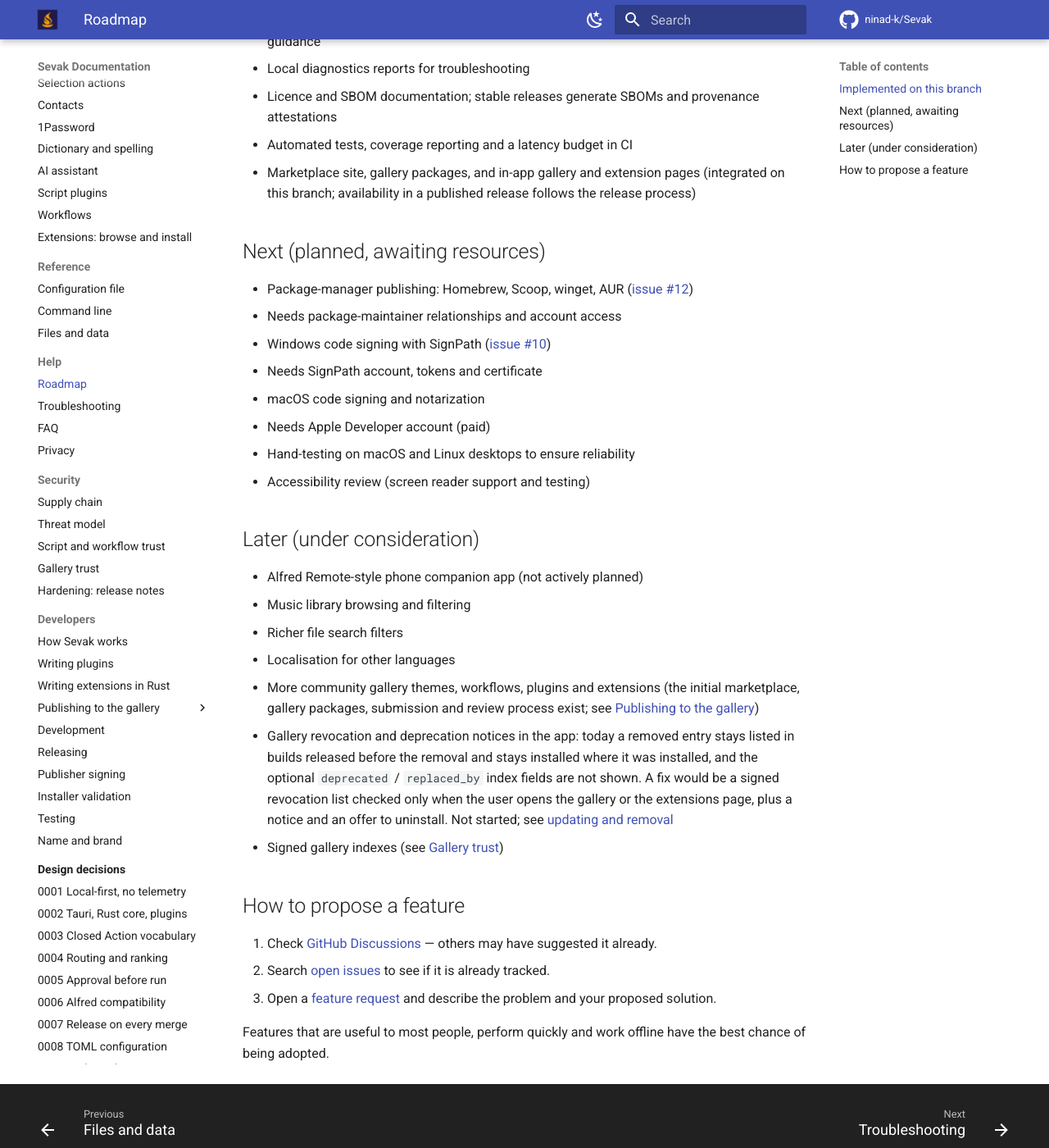
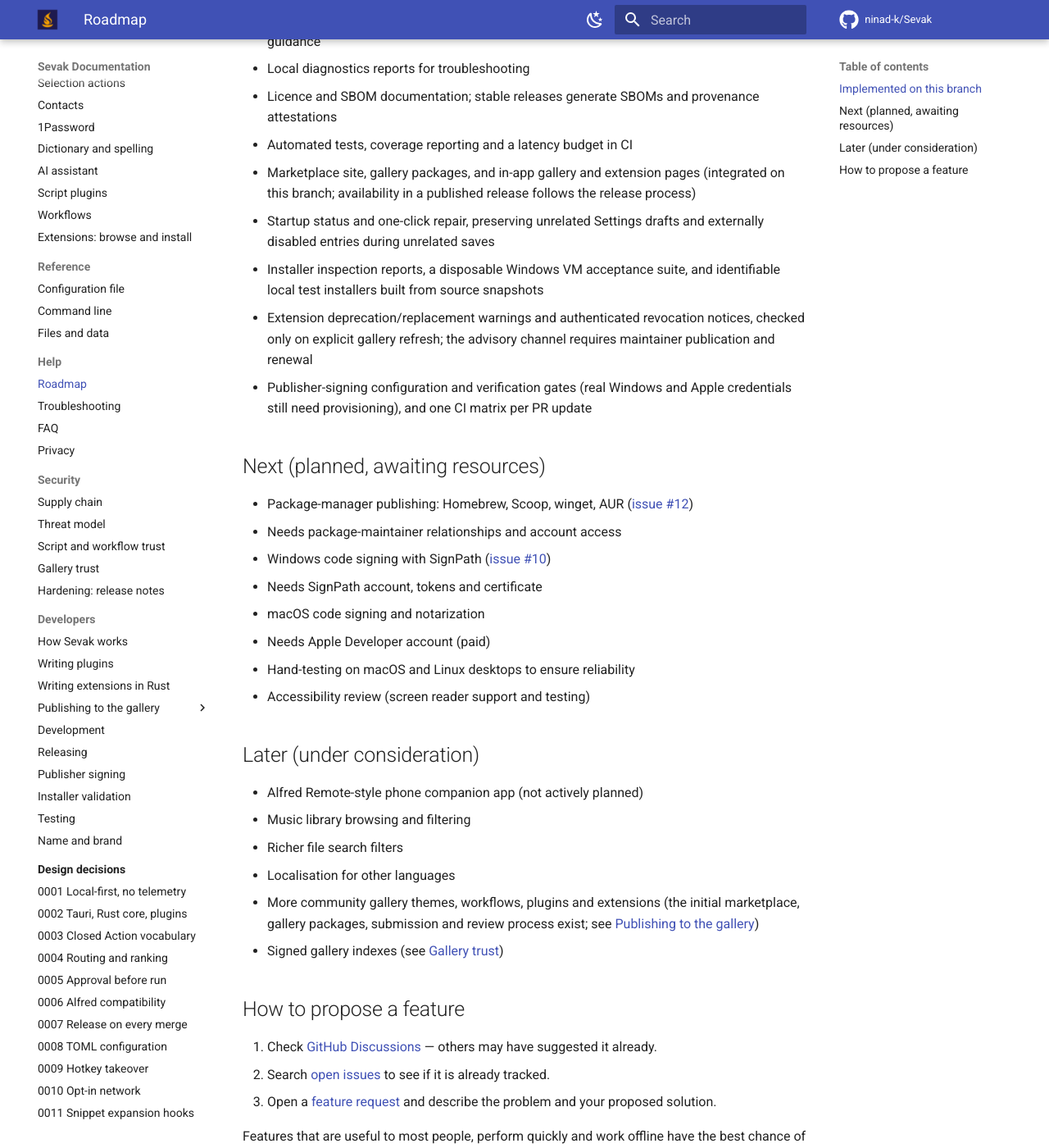
Before and after one commit to ninad-k/Sevak, an MkDocs documentation site: the page built from docs/roadmap.md, in a window 1280 px wide and 1400 px high, scrolled down 537 px. Shown: the whole window at 82% size. Built offline with MkDocs 1.6.1 and Material for MkDocs 9.7.7, drawn with Linux system fonts in a browser that asks for light colours; comment, search, counter and statistics services are not loaded.

Commit message:
docs: update roadmap and ignore local build folders and logs

```diff
--- a/docs/roadmap.md
+++ b/docs/roadmap.md
@@ -21,6 +21,15 @@ does not mean a release containing it is published yet.
 - Marketplace site, gallery packages, and in-app gallery and extension pages
   (integrated on this branch; availability in a published release follows the
   release process)
+- Startup status and one-click repair, preserving unrelated Settings drafts
+  and externally disabled entries during unrelated saves
+- Installer inspection reports, a disposable Windows VM acceptance suite,
+  and identifiable local test installers built from source snapshots
+- Extension deprecation/replacement warnings and authenticated revocation
+  notices, checked only on explicit gallery refresh; the advisory channel
+  requires maintainer publication and renewal
+- Publisher-signing configuration and verification gates (real Windows and
+  Apple credentials still need provisioning), and one CI matrix per PR update
 
 ## Next (planned, awaiting resources)
 
@@ -42,7 +51,6 @@ does not mean a release containing it is published yet.
 - More community gallery themes, workflows, plugins and extensions (the initial
   marketplace, gallery packages, submission and review process exist; see
   [Publishing to the gallery](marketplace/publishing.md))
-- Gallery revocation and deprecation notices in the app: today a removed entry stays listed in builds released before the removal and stays installed where it was installed, and the optional `deprecated` / `replaced_by` index fields are not shown. A fix would be a signed revocation list checked only when the user opens the gallery or the extensions page, plus a notice and an offer to uninstall. Not started; see [updating and removal](marketplace/updating-and-removal.md#takedown)
 - Signed gallery indexes (see [Gallery trust](security/gallery-trust.md#future-sign-the-indexes))
 
 ## How to propose a feature
```
Also changed, not shown: README.md (+12 -2 lines), ROADMAP.md (+9 -1 lines), 2 other files.
